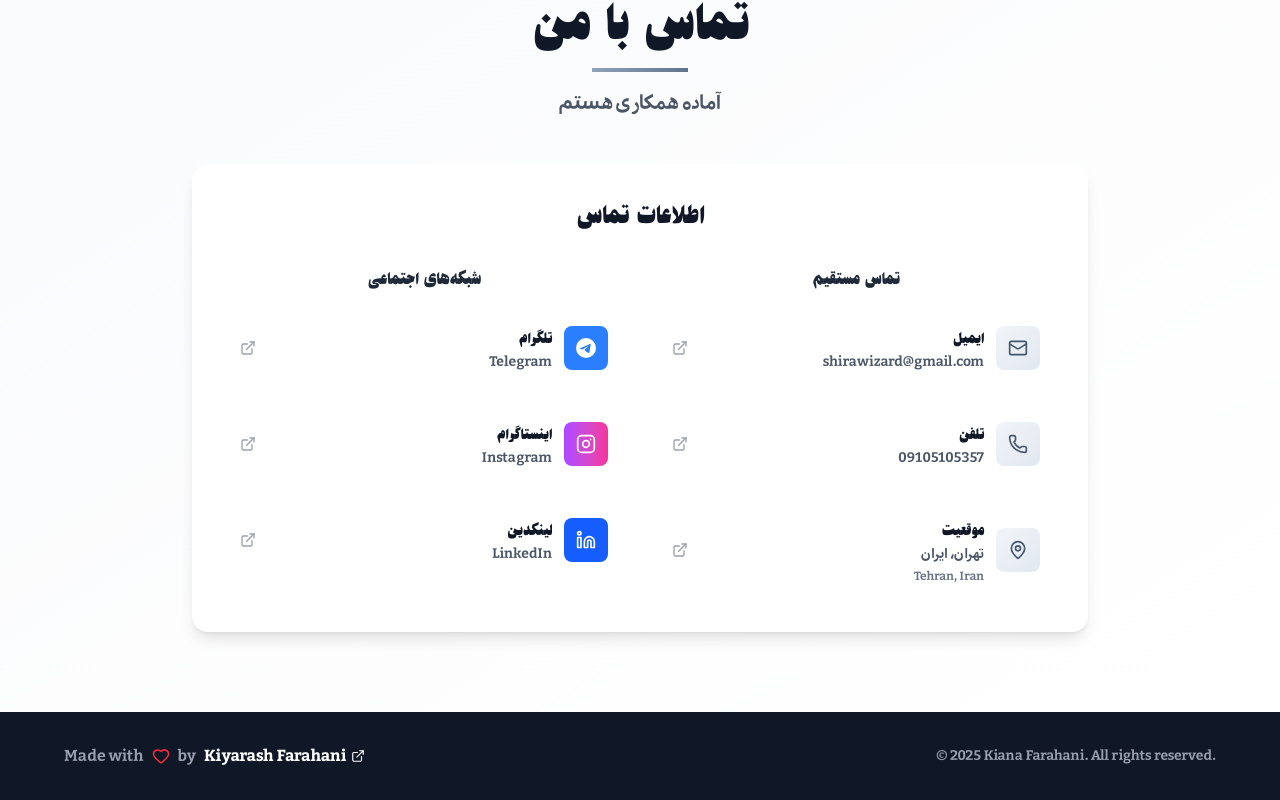
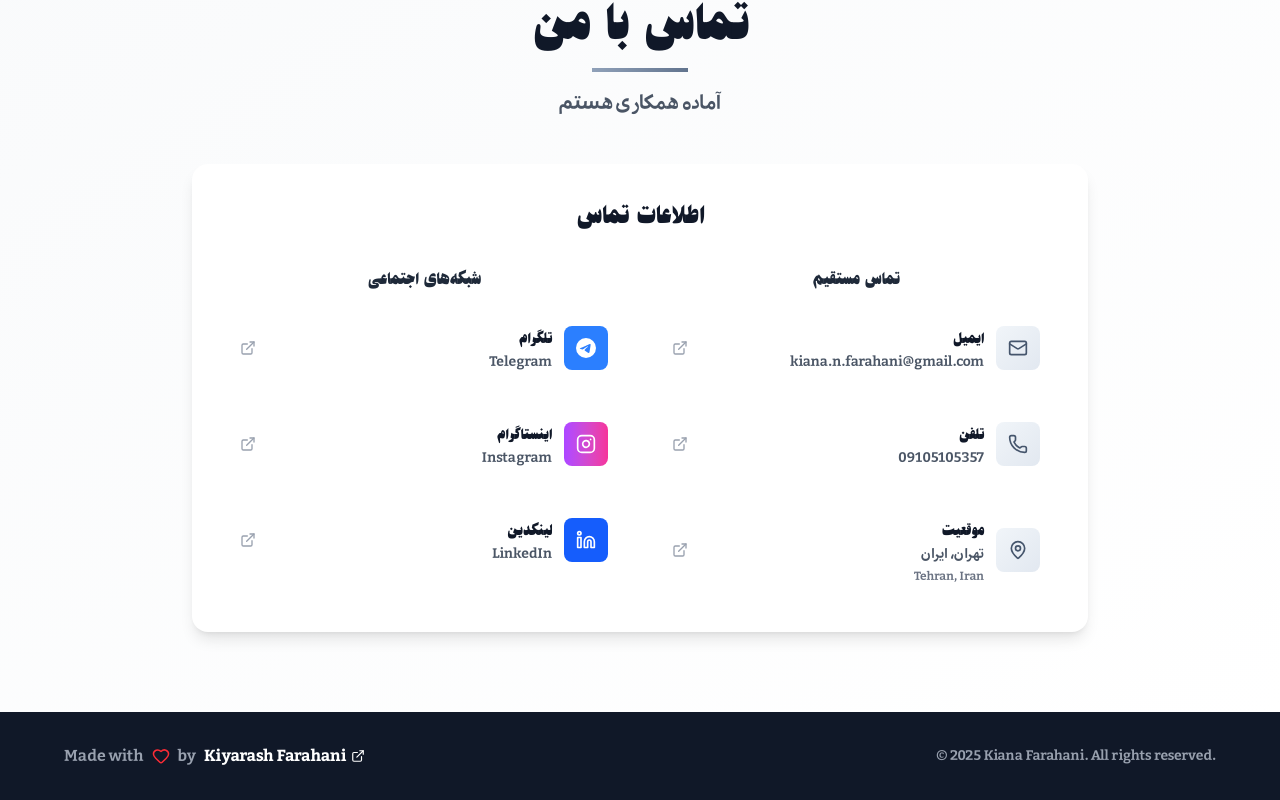
Before and after one commit to KiyarashFarahani/Artist-Portfolio, a Next.js app: page / in a window 1280 px wide. Shown: the part 6951-7751 px from the top of the page. Built offline with nearby package versions, Linux system fonts and the light colour scheme; a web font is replaced by a local one.

Commit message:
docs: update email

```diff
--- a/src/components/Contact.tsx
+++ b/src/components/Contact.tsx
@@ -23,8 +23,8 @@ const Contact = () => {
       icon: Mail,
       title: 'ایمیل',
       titleEn: 'Email',
-      value: 'shirawizard@gmail.com',
-      href: 'mailto:shirawizard@gmail.com'
+      value: 'kiana.n.farahani@gmail.com',
+      href: 'mailto:kiana.n.farahani@gmail.com'
     },
     {
       icon: Phone,
```
